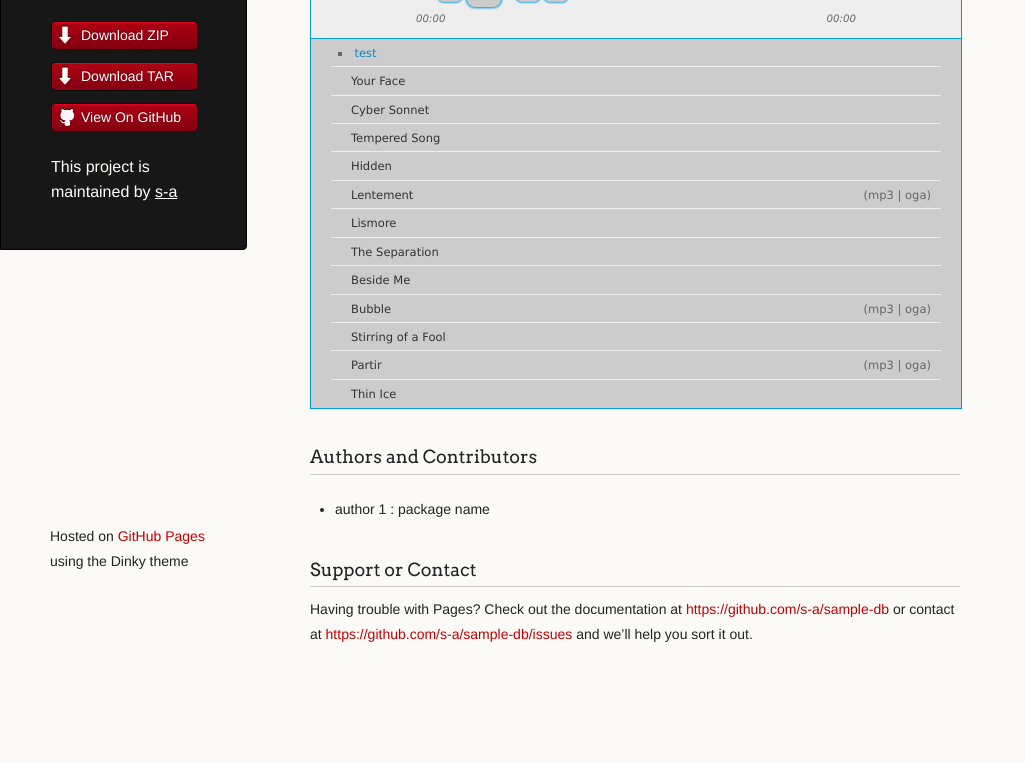
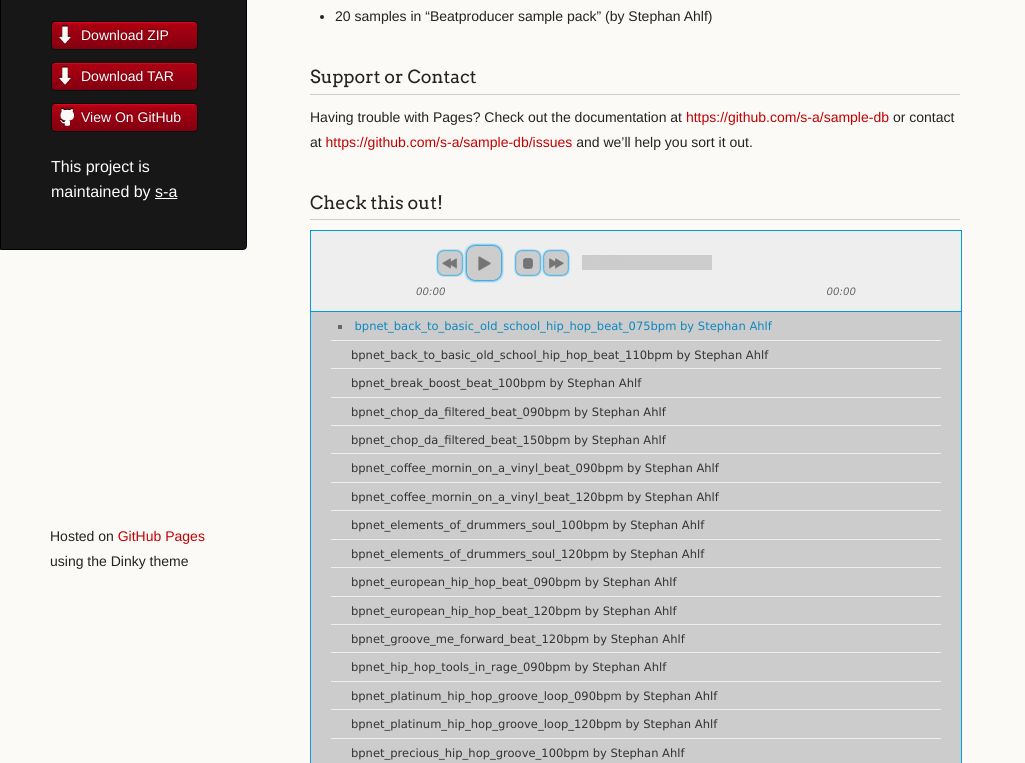
Before and after one commit to s-a/sample-db, a website: page index.html in a window 1280 px wide. Shown: the part 194-957 px from the top of the page, without its empty margins (0-1025 px from the left). Before the commit the page ends 914 px from the top, so only its background shows below. Drawn offline with Linux system fonts and the light colour scheme.

Commit message:
added Authors and Contributors list

```diff
--- a/index.html
+++ b/index.html
@@ -13,7 +13,7 @@
     <script type="text/javascript" src="bower_components/jquery/dist/jquery.min.js"></script>
     <script type="text/javascript" src="bower_components/jplayer/dist/jplayer/jquery.jplayer.min.js"></script>
     <script type="text/javascript" src="bower_components/jplayer/dist/add-on/jplayer.playlist.min.js"></script>
-    <script type="text/javascript" src="bower_components/jplayer/dist/add-on/jquery.jplayer.inspector.min.js"></script>
+
     <!--[if lt IE 9]>
     <script src="//html5shiv.googlecode.com/svn/trunk/html5.js"></script>
     <![endif]-->
@@ -32,6 +32,21 @@
       </header>
       <section>
         <h3><a id="welcome-to-github-pages" class="anchor" href="#welcome-to-github-pages" aria-hidden="true"><span class="octicon-link"></span></a>Welcome to Open Sample DB.</h3>
+        <p>Help the database to grow at <a href="https://github.com/s-a/sample-db">GitHub</a>.</p>
+
+        <h3>
+        <a id="authors-and-contributors" class="anchor" href="#authors-and-contributors" aria-hidden="true"><span class="octicon octicon-link"></span></a>Authors and Contributors</h3>
+
+        <p>
+          <ul id="authors-and-contributors-list"></ul>
+        </p>
+
+
+        <h3>
+        <a id="support-or-contact" class="anchor" href="#support-or-contact" aria-hidden="true"><span class="octicon octicon-link"></span></a>Support or Contact</h3>
+
+        <p>Having trouble with Pages? Check out the documentation at <a href="https://github.com/s-a/sample-db">https://github.com/s-a/sample-db</a> or contact at <a href="https://github.com/s-a/sample-db/issues">https://github.com/s-a/sample-db/issues</a> and we’ll help you sort it out.</p>
+
         <h3>
         <a id="rather-drive-stick" class="anchor" href="#rather-drive-stick" aria-hidden="true"><span class="octicon octicon-link"></span></a>Check this out!</h3>
 
@@ -78,19 +93,7 @@
         <!--
           <div id="jplayer_inspector_1"></div>
          -->
-        <h3>
-        <a id="authors-and-contributors" class="anchor" href="#authors-and-contributors" aria-hidden="true"><span class="octicon octicon-link"></span></a>Authors and Contributors</h3>
 
-        <p>
-          <ul>
-            <li>author 1 : package name</li>
-          </ul>
-        </p>
-
-        <h3>
-        <a id="support-or-contact" class="anchor" href="#support-or-contact" aria-hidden="true"><span class="octicon octicon-link"></span></a>Support or Contact</h3>
-
-        <p>Having trouble with Pages? Check out the documentation at <a href="https://github.com/s-a/sample-db">https://github.com/s-a/sample-db</a> or contact at <a href="https://github.com/s-a/sample-db/issues">https://github.com/s-a/sample-db/issues</a> and we’ll help you sort it out.</p>
       </section>
       <footer>
         <p><small>Hosted on <a href="http://pages.github.com">GitHub Pages</a> using the Dinky theme</small></p>
@@ -98,96 +101,6 @@
     </div>
     <!--[if !IE]><script>fixScale(document);</script><![endif]-->
 
-		<script type="text/javascript">
-    $(document).ready(function(){
-
-      new jPlayerPlaylist({
-        jPlayer: "#jquery_jplayer_1",
-        cssSelectorAncestor: "#jp_container_1",
-         size: {
-                         width: "100%",
-                         height: "30px"
-                    }
-      }, [
-        {
-          title:"test",
-          wav:"beatproducer-pack-1/bpNet_back_to_basic_old_school_hip_hop_beat_075bpm.wav"
-        },
-        {
-          title:"Your Face",
-          mp3:"http://www.jplayer.org/audio/mp3/TSP-05-Your_face.mp3",
-          oga:"http://www.jplayer.org/audio/ogg/TSP-05-Your_face.ogg"
-        },
-        {
-          title:"Cyber Sonnet",
-          mp3:"http://www.jplayer.org/audio/mp3/TSP-07-Cybersonnet.mp3",
-          oga:"http://www.jplayer.org/audio/ogg/TSP-07-Cybersonnet.ogg"
-        },
-        {
-          title:"Tempered Song",
-          mp3:"http://www.jplayer.org/audio/mp3/Miaow-01-Tempered-song.mp3",
-          oga:"http://www.jplayer.org/audio/ogg/Miaow-01-Tempered-song.ogg"
-        },
-        {
-          title:"Hidden",
-          mp3:"http://www.jplayer.org/audio/mp3/Miaow-02-Hidden.mp3",
-          oga:"http://www.jplayer.org/audio/ogg/Miaow-02-Hidden.ogg"
-        },
-        {
-          title:"Lentement",
-          free:true,
-          mp3:"http://www.jplayer.org/audio/mp3/Miaow-03-Lentement.mp3",
-          oga:"http://www.jplayer.org/audio/ogg/Miaow-03-Lentement.ogg"
-        },
-        {
-          title:"Lismore",
-          mp3:"http://www.jplayer.org/audio/mp3/Miaow-04-Lismore.mp3",
-          oga:"http://www.jplayer.org/audio/ogg/Miaow-04-Lismore.ogg"
-        },
-        {
-          title:"The Separation",
-          mp3:"http://www.jplayer.org/audio/mp3/Miaow-05-The-separation.mp3",
-          oga:"http://www.jplayer.org/audio/ogg/Miaow-05-The-separation.ogg"
-        },
-        {
-          title:"Beside Me",
-          mp3:"http://www.jplayer.org/audio/mp3/Miaow-06-Beside-me.mp3",
-          oga:"http://www.jplayer.org/audio/ogg/Miaow-06-Beside-me.ogg"
-        },
-        {
-          title:"Bubble",
-          free:true,
-          mp3:"http://www.jplayer.org/audio/mp3/Miaow-07-Bubble.mp3",
-          oga:"http://www.jplayer.org/audio/ogg/Miaow-07-Bubble.ogg"
-        },
-        {
-          title:"Stirring of a Fool",
-          mp3:"http://www.jplayer.org/audio/mp3/Miaow-08-Stirring-of-a-fool.mp3",
-          oga:"http://www.jplayer.org/audio/ogg/Miaow-08-Stirring-of-a-fool.ogg"
-        },
-        {
-          title:"Partir",
-          free: true,
-          mp3:"http://www.jplayer.org/audio/mp3/Miaow-09-Partir.mp3",
-          oga:"http://www.jplayer.org/audio/ogg/Miaow-09-Partir.ogg"
-        },
-        {
-          title:"Thin Ice",
-          mp3:"http://www.jplayer.org/audio/mp3/Miaow-10-Thin-ice.mp3",
-          oga:"http://www.jplayer.org/audio/ogg/Miaow-10-Thin-ice.ogg"
-        }
-      ], {
-        swfPath: "../dist/jplayer",
-        supplied: "wav",
-        wmode: "window",
-        useStateClassSkin: true,
-        autoBlur: false,
-        smoothPlayBar: true,
-        keyEnabled: true
-      });
-
-      $("#jplayer_inspector_1").jPlayerInspector({jPlayer:$("#jquery_jplayer_1")});
-    });
-    </script>
+		<script type="text/javascript" src="javascripts/main.js"></script>
   </body>
 </html>
--- /dev/null
+++ b/javascripts/main.js
@@ -0,0 +1,48 @@
+$(document).ready(function(){
+
+
+  var initializePlayer = function(playList) {
+    new window.jPlayerPlaylist({
+      jPlayer: "#jquery_jplayer_1",
+      cssSelectorAncestor: "#jp_container_1",
+      size: {
+        width: "100%",
+        height: "30px"
+      }
+    }, playList, {
+      swfPath: "../dist/jplayer",
+      supplied: "wav",
+      wmode: "window",
+      useStateClassSkin: true,
+      autoBlur: false,
+      smoothPlayBar: true,
+      keyEnabled: true
+    });
+
+
+  };
+
+  var playList = [];
+  $.get("./channel.json").then(function(samplePacks) {
+    for (var i = 0; i < samplePacks.length; i++) {
+      var pack = samplePacks[i];
+
+      $("#authors-and-contributors-list").append($("<li>" + pack.files.length + " samples in &ldquo;" + pack.name + "&rdquo; <i>(by " + pack.author + ")</i></li>"));
+
+
+
+      for (var s = 0; s < pack.files.length; s++) {
+        var sample = pack.files[s];
+        playList.push({
+          title : pack.files[s].replace(".wav", "") + " by " + pack.author,
+          wav : "./" + pack.path + "/" + pack.files[s]
+        })
+      };
+    };
+    initializePlayer(playList);
+    // body...
+  })
+
+
+
+});
```
